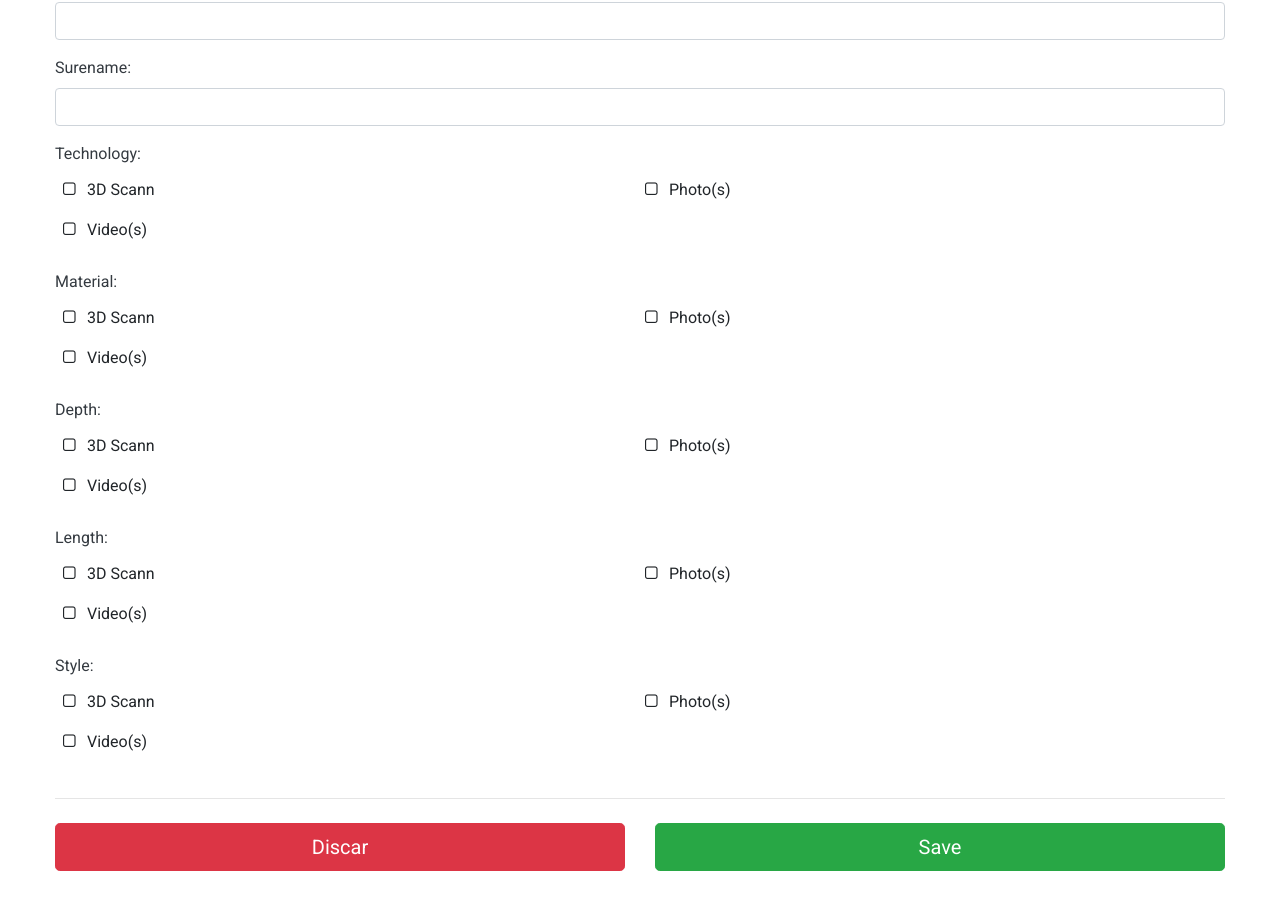
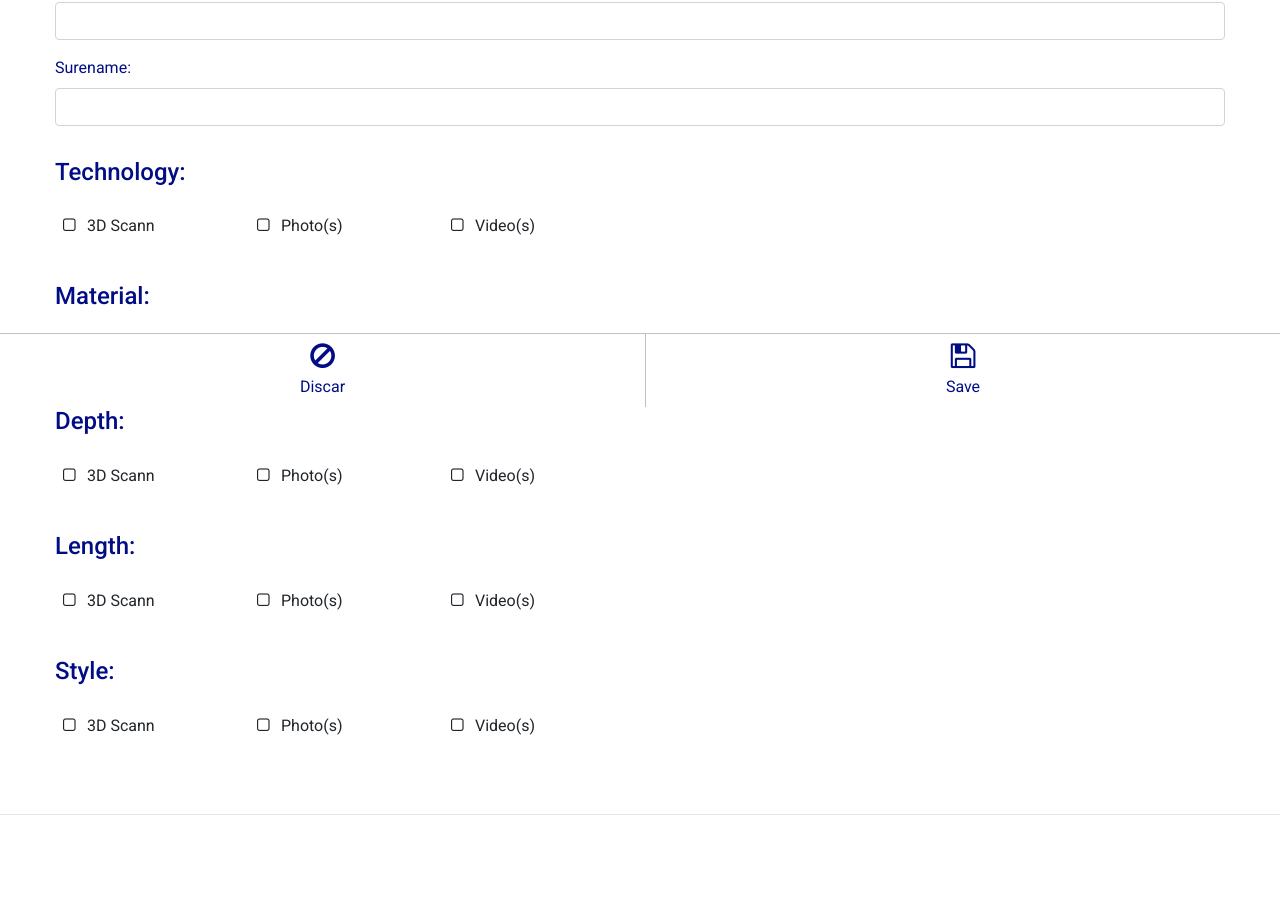
Before and after one commit to manolosky/Orthotic, a website: page edicion-datos-usuario.html in a window 1280 px wide. Shown: the part 393-1302 px from the top of the page. After the commit the page ends 1224 px from the top, so only its background shows below. Drawn offline with nearby package versions, Linux system fonts and the light colour scheme.

Commit message:
Ajustes formulario de edicion de datos del usuario, adaptación a los nuevos estilos

```diff
--- a/edicion-datos-usuario.html
+++ b/edicion-datos-usuario.html
@@ -60,12 +60,10 @@
         </div>
 
         <div class="container mb-5">
-
-            <form class="col-12">
-
+            <form class="col-12 mb-3">
                 <div class="row">
                     <div class="form-group col-12">
-                        <label for="language" class="text-dark">Language:</label>
+                        <label for="language" class="text--azul">Language:</label>
                         <select class="form-control" id="language">
                             <option>Español</option>
                         </select>
@@ -74,14 +72,14 @@
 
                 <div class="row">
                     <div class="form-group col-12">
-                        <label for="laboratoryName" class="text-dark">Laboratory name:</label>
+                        <label for="laboratoryName" class="text--azul">Laboratory name:</label>
                         <input type="text" class="form-control" id="laboratoryName" placeholder="">
                     </div>
                 </div>
 
                 <div class="row">
                     <div class="form-group col-12">
-                        <label for="title" class="text-dark">Title:</label>
+                        <label for="title" class="text--azul">Title:</label>
                         <select class="form-control" id="title">
                             <option>Ms..</option>
                         </select>
@@ -90,38 +88,41 @@
 
                 <div class="row">
                     <div class="form-group col-12">
-                        <label for="namePatient" class="text-dark">Name:</label>
+                        <label for="namePatient" class="text--azul">Name:</label>
                         <input type="text" class="form-control" id="namePatient" placeholder="">
                     </div>
                 </div>
 
                 <div class="row">
                     <div class="form-group col-12">
-                        <label for="sureNamePatient" class="text-dark">Surename:</label>
+                        <label for="sureNamePatient" class="text--azul">Surename:</label>
                         <input type="text" class="form-control" id="sureNamePatient" placeholder="">
                     </div>
                 </div>
 
                 <div class="row">
                     <div class="form-group col-12">
-                        <label for="measurementsSupplied" class="text-dark">Technology:</label>
+
+                        <h4 class="text--azul my-3">
+                            <label for="measurementsSupplied">Technology:</label>
+                        </h4>
 
                         <div class="clearfix"></div>
 
                         <div class="form-row px-2">
-                            <div class="form-check col-6 my-1">
+                            <div class="form-check col-6 col-sm-4 col-md-3 col-lg-2 my-1">
                                 <input type="checkbox" name="technology" id="technology1" value="option1">
                                 <label class="label-text" for="technology1">
                                 3D Scann
                                 </label>
                             </div>
-                            <div class="form-check col-6 my-1">
+                            <div class="form-check col-6 col-sm-4 col-md-3 col-lg-2 my-1">
                                 <input type="checkbox" name="technology" id="technology2" value="option2">
                                 <label class="label-text" for="technology2">
                                 Photo(s)
                                 </label>
                             </div>
-                            <div class="form-check col-6 my-1">
+                            <div class="form-check col-6 col-sm-4 col-md-3 col-lg-2 my-1">
                                 <input type="checkbox" name="technology" id="technology3" value="option2">
                                 <label class="label-text" for="technology3">
                                 Video(s)
@@ -134,24 +135,26 @@
 
                 <div class="row">
                     <div class="form-group col-12">
-                        <label for="measurementsSupplied" class="text-dark">Material:</label>
+                        <h4 class="text--azul my-3">
+                            <label for="measurementsSupplied">Material:</label>
+                        </h4>
 
                         <div class="clearfix"></div>
 
                         <div class="form-row px-2">
-                            <div class="form-check col-6 my-1">
+                            <div class="form-check col-6 col-sm-4 col-md-3 col-lg-2 my-1">
                                 <input type="checkbox" name="Material" id="Material1" value="option1">
                                 <label class="label-text" for="Material1">
                                 3D Scann
                                 </label>
                             </div>
-                            <div class="form-check col-6 my-1">
+                            <div class="form-check col-6 col-sm-4 col-md-3 col-lg-2 my-1">
                                 <input type="checkbox" name="Material" id="Material2" value="option2">
                                 <label class="label-text" for="Material2">
                                 Photo(s)
                                 </label>
                             </div>
-                            <div class="form-check col-6 my-1">
+                            <div class="form-check col-6 col-sm-4 col-md-3 col-lg-2 my-1">
                                 <input type="checkbox" name="Material" id="Material3" value="option2">
                                 <label class="label-text" for="Material3">
                                 Video(s)
@@ -164,24 +167,26 @@
 
                 <div class="row">
                     <div class="form-group col-12">
-                        <label for="measurementsSupplied" class="text-dark">Depth:</label>
+                        <h4 class="text--azul my-3">
+                            <label for="measurementsSupplied">Depth:</label>
+                        </h4>
 
                         <div class="clearfix"></div>
 
                         <div class="form-row px-2">
-                            <div class="form-check col-6 my-1">
+                            <div class="form-check col-6 col-sm-4 col-md-3 col-lg-2 my-1">
                                 <input type="checkbox" name="depth" id="depth1" value="option1">
                                 <label class="label-text" for="depth1">
                                 3D Scann
                                 </label>
                             </div>
-                            <div class="form-check col-6 my-1">
+                            <div class="form-check col-6 col-sm-4 col-md-3 col-lg-2 my-1">
                                 <input type="checkbox" name="depth" id="depth2" value="option2">
                                 <label class="label-text" for="depth2">
                                 Photo(s)
                                 </label>
                             </div>
-                            <div class="form-check col-6 my-1">
+                            <div class="form-check col-6 col-sm-4 col-md-3 col-lg-2 my-1">
                                 <input type="checkbox" name="depth" id="depth3" value="option2">
                                 <label class="label-text" for="depth3">
                                 Video(s)
@@ -193,24 +198,26 @@
 
                 <div class="row">
                     <div class="form-group col-12">
-                        <label for="measurementsSupplied" class="text-dark">Length:</label>
+                        <h4 class="text--azul my-3">
+                            <label for="measurementsSupplied">Length:</label>
+                        </h4>
 
                         <div class="clearfix"></div>
 
                         <div class="form-row px-2">
-                            <div class="form-check col-6 my-1">
+                            <div class="form-check col-6 col-sm-4 col-md-3 col-lg-2 my-1">
                                 <input type="checkbox" name="length" id="length1" value="option1">
                                 <label class="label-text" for="length1">
                                 3D Scann
                                 </label>
                             </div>
-                            <div class="form-check col-6 my-1">
+                            <div class="form-check col-6 col-sm-4 col-md-3 col-lg-2 my-1">
                                 <input type="checkbox" name="length" id="length2" value="option2">
                                 <label class="label-text" for="length2">
                                 Photo(s)
                                 </label>
                             </div>
-                            <div class="form-check col-6 my-1">
+                            <div class="form-check col-6 col-sm-4 col-md-3 col-lg-2 my-1">
                                 <input type="checkbox" name="length" id="length3" value="option2">
                                 <label class="label-text" for="length3">
                                 Video(s)
@@ -222,24 +229,26 @@
 
                 <div class="row">
                     <div class="form-group col-12">
-                        <label for="measurementsSupplied" class="text-dark">Style:</label>
+                        <h4 class="text--azul my-3">
+                            <label for="measurementsSupplied">Style:</label>
+                        </h4>
 
                         <div class="clearfix"></div>
 
                         <div class="form-row px-2">
-                            <div class="form-check col-6 my-1">
+                            <div class="form-check col-6 col-sm-4 col-md-3 col-lg-2 my-1">
                                 <input type="checkbox" name="style" id="style1" value="option1">
                                 <label class="label-text" for="style1">
                                 3D Scann
                                 </label>
                             </div>
-                            <div class="form-check col-6 my-1">
+                            <div class="form-check col-6 col-sm-4 col-md-3 col-lg-2 my-1">
                                 <input type="checkbox" name="style" id="style2" value="option2">
                                 <label class="label-text" for="style2">
                                 Photo(s)
                                 </label>
                             </div>
-                            <div class="form-check col-6 my-1">
+                            <div class="form-check col-6 col-sm-4 col-md-3 col-lg-2 my-1">
                                 <input type="checkbox" name="style" id="style3" value="option2">
                                 <label class="label-text" for="style3">
                                 Video(s)
@@ -248,21 +257,27 @@
                         </div>
                     </div>
                 </div>
+            </form>
+        </div>
 
-                <hr>
+        <hr>
 
-				<div class="row mt-4">
-					<div class="col">
-						<button type="button" class="col btn btn-lg btn-danger btn-block">Discar</button>
-                    </div>
-                    <div class="col">
-                        <button type="button" class="col btn btn-lg btn-success btn-block">Save</button>
-                    </div>
-				</div>
-
-            </form>
-
-        </div>
+        <footer class="fixed-bottom">
+            <ul class="nav nav-pills nav--footer nav-fill">
+                <li class="nav-item">
+                    <a class="nav-link text--azul" href="#">
+                        <i class="fa fa-ban text--xlg mb-1" aria-hidden="true"></i><br>
+                        Discar
+                    </a>
+                </li>
+                <li class="nav-item">
+                    <a class="nav-link text--azul" href="#">
+                        <i class="fa fa-floppy-o text--xlg mb-1" aria-hidden="true"></i><br>
+                        Save
+                    </a>
+                </li>
+            </ul>
+        </footer>
 
         <script src="https://code.jquery.com/jquery-3.3.1.slim.min.js"></script>
         <script src="https://cdnjs.cloudflare.com/ajax/libs/popper.js/1.14.3/umd/popper.min.js"></script>
```
